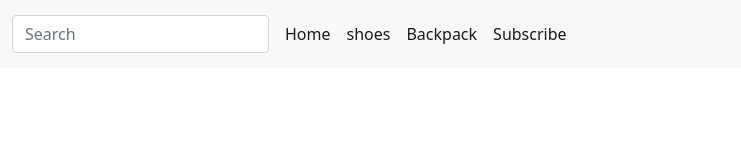
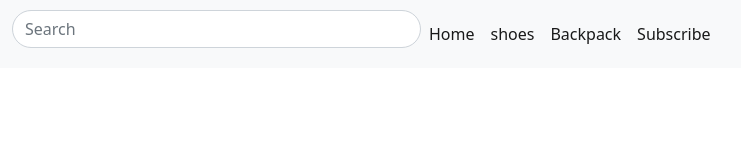
Before and after one commit to Mofasherali/panda-commerce, a plain HTML site: page index.html in a window 1280 px wide. Shown: the full height of the page, 258-999 px from the left. Drawn offline with nearby package versions, Linux system fonts and the light colour scheme.

Commit message:
up to date some issuses

```diff
--- a/index.html
+++ b/index.html
@@ -16,9 +16,9 @@
     <header>
         <div class="container">
             <nav class="navbar navbar-expand-lg navbar-light bg-light">
-                <div class="container-fluid">
+                <div class="container">
                     <a class="navbar-brand" href="#">
-                        <img src="./images/logo.png" alt="" width="160" height="41"
+                        <img src="./images/logo.png" alt="" width="160px" height="41px"
                             class="d-inline-block align-text-top">
                     </a>
                     <button class="navbar-toggler" type="button" data-bs-toggle="collapse"
@@ -26,8 +26,9 @@
                         aria-expanded="false" aria-label="Toggle navigation">
                         <span class="navbar-toggler-icon"></span>
                     </button>
-                    <form class="d-flex">
-                        <input class="form-control me-2" type="search" placeholder="Search" aria-label="Search">
+                    <form class="" style="width: 409px; height: 48px;">
+                        <input class="form-control rounded-pill me-2" type="search" placeholder="Search"
+                            aria-label="Search">
                     </form>
                     <div class="collapse navbar-collapse" id="navbarSupportedContent">
                         <ul class="navbar-nav me-auto mb-2 mb-lg-0">
```
